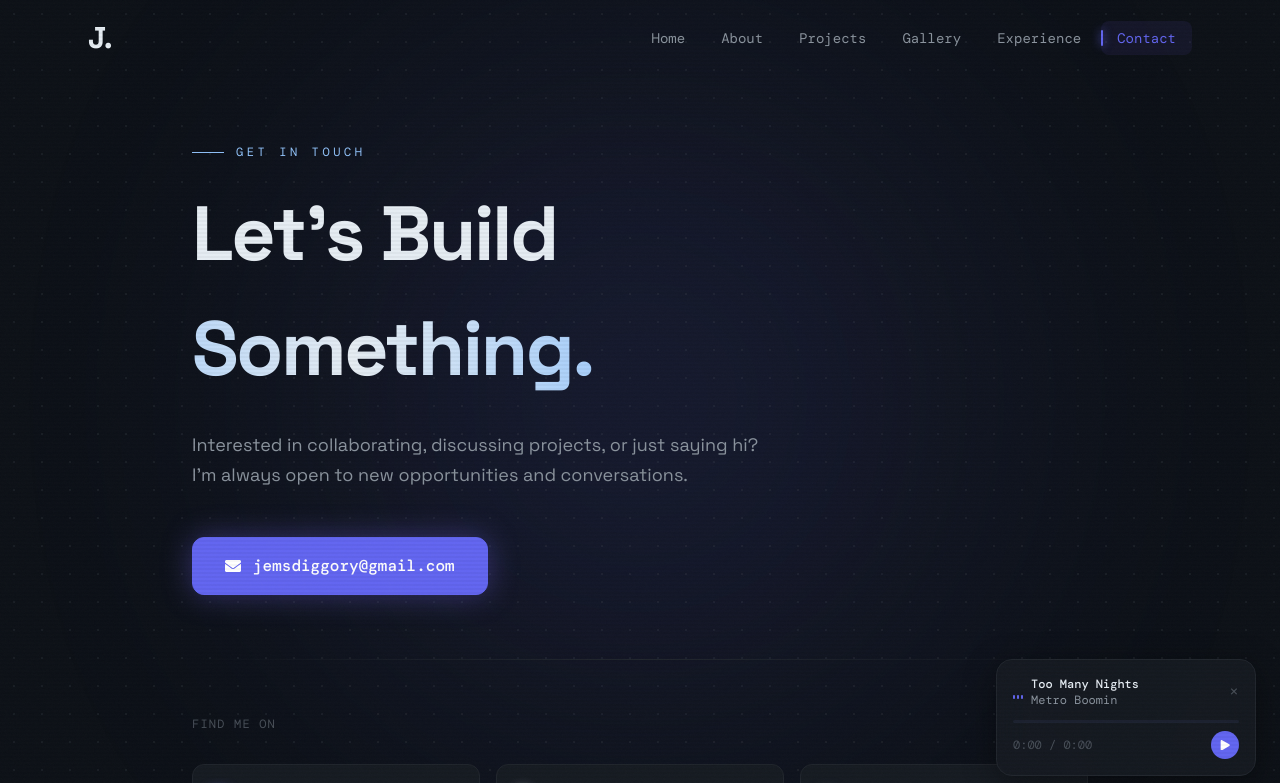
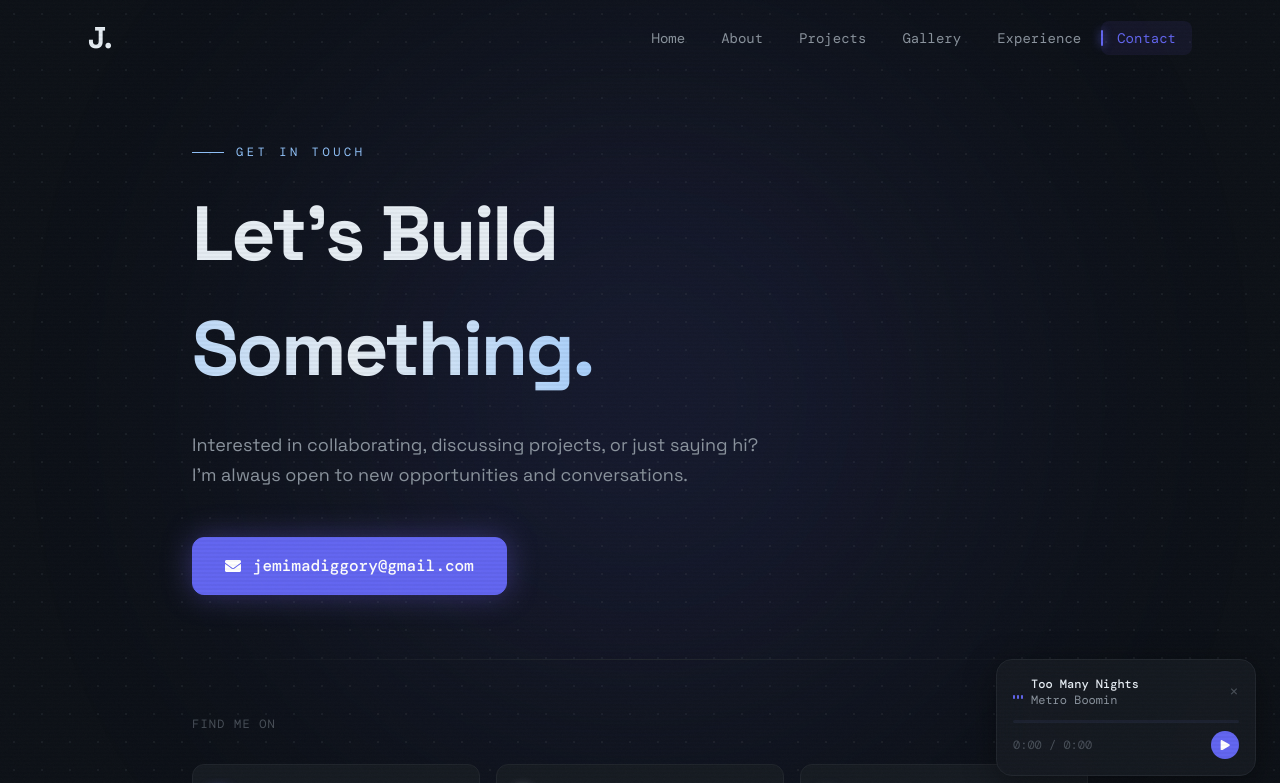
Before and after one commit to Jemsdiggory/my-portfolio, a Next.js app: page /contact in a window 1280 px wide. Shown: the top 783 px of the page. Built offline with nearby package versions, Linux system fonts and the light colour scheme; a web font is replaced by a local one.

Commit message:
hotfix: cv changes and new email for work

```diff
--- a/app/contact/page.js
+++ b/app/contact/page.js
@@ -112,7 +112,7 @@ export default function ContactPage() {
             className="mb-16"
           >
             <a
-              href="mailto:jemsdiggory@gmail.com"
+              href="mailto:jemimadiggory@gmail.com"
               className="btn-glow inline-flex items-center gap-3 font-mono text-base px-8 py-4 rounded-xl border font-medium"
               style={{
                 background: "var(--accent)",
@@ -122,7 +122,7 @@ export default function ContactPage() {
               }}
             >
               <FaEnvelope />
-              jemsdiggory@gmail.com
+              jemimadiggory@gmail.com
             </a>
           </motion.div>
 
```
Also changed, not shown: 1 other file (tests, documents, lock files or other folders).
